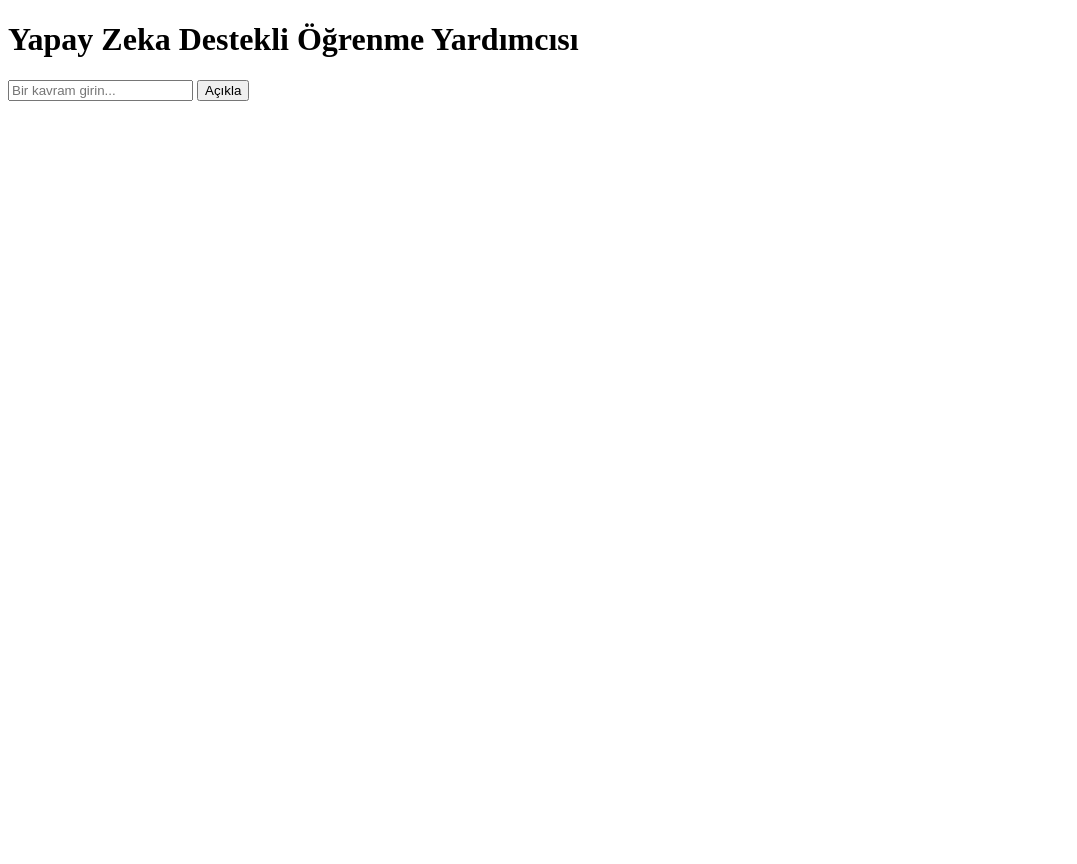
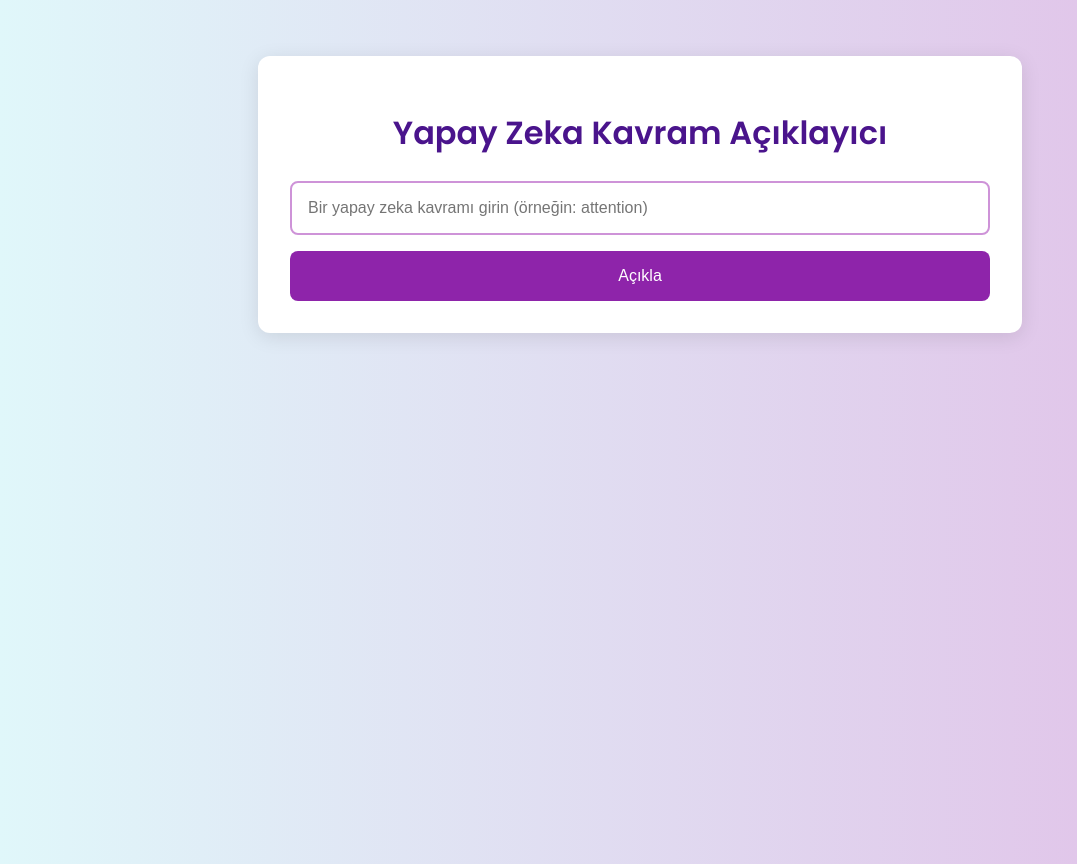
Before and after one commit to zehranozturk/ai-ogrenme-yardimcisi, a FastAPI app: page / in a window 1280 px wide. Shown: the whole page, without its empty margins (0-1077 px from the left). Before the commit the page ends 101 px from the top, so only its background shows below. Run offline with FastAPI, Linux system fonts and the light colour scheme.

Commit message:
Arayüz iyileştirildi

```diff
--- a/templates/index.html
+++ b/templates/index.html
@@ -1,18 +1,87 @@
 <!DOCTYPE html>
-<html>
+<html lang="tr">
 <head>
-    <title>Yeni Nesil Öğrenme - Kavram Açıklayıcı</title>
+    <meta charset="UTF-8">
+    <title>Yapay Zeka Kavram Açıklayıcı</title>
+    <link href="https://fonts.googleapis.com/css2?family=Poppins:wght@400;600&display=swap" rel="stylesheet">
+    <style>
+        body {
+            font-family: 'Poppins', sans-serif;
+            background: linear-gradient(to right, #e0f7fa, #e1bee7);
+            display: flex;
+            justify-content: center;
+            align-items: flex-start;
+            min-height: 100vh;
+            padding-top: 3rem;
+        }
+        .container {
+            background-color: white;
+            padding: 2rem;
+            border-radius: 12px;
+            box-shadow: 0 4px 20px rgba(0, 0, 0, 0.1);
+            max-width: 700px;
+            width: 100%;
+        }
+        h1 {
+            text-align: center;
+            color: #4a148c;
+            margin-bottom: 1.5rem;
+        }
+        form {
+            display: flex;
+            gap: 1rem;
+            flex-direction: column;
+        }
+        input[type="text"] {
+            padding: 1rem;
+            font-size: 1rem;
+            border: 2px solid #ce93d8;
+            border-radius: 8px;
+            outline: none;
+        }
+        input[type="text"]:focus {
+            border-color: #8e24aa;
+        }
+        button {
+            padding: 1rem;
+            font-size: 1rem;
+            background-color: #8e24aa;
+            color: white;
+            border: none;
+            border-radius: 8px;
+            cursor: pointer;
+            transition: background-color 0.3s ease;
+        }
+        button:hover {
+            background-color: #6a1b9a;
+        }
+        .result {
+            margin-top: 2rem;
+            background: #f3e5f5;
+            padding: 1.5rem;
+            border-radius: 10px;
+            border: 1px solid #d1c4e9;
+        }
+        .result h3 {
+            margin-top: 0;
+            color: #6a1b9a;
+        }
+    </style>
 </head>
 <body>
-    <h1>Yapay Zeka Destekli Öğrenme Yardımcısı</h1>
-    <form method="post" action="/explain">
-        <input type="text" name="term" placeholder="Bir kavram girin..." required>
-        <button type="submit">Açıkla</button>
-    </form>
+    <div class="container">
+        <h1>Yapay Zeka Kavram Açıklayıcı</h1>
+        <form method="post" action="/explain">
+            <input type="text" name="term" placeholder="Bir yapay zeka kavramı girin (örneğin: attention)" required>
+            <button type="submit">Açıkla</button>
+        </form>
 
-    {% if term %}
-        <h2>{{ term }}</h2>
-        <p>{{ explanation }}</p>
-    {% endif %}
+        {% if explanation %}
+        <div class="result">
+            <h3>Açıklama:</h3>
+            <p>{{ explanation }}</p>
+        </div>
+        {% endif %}
+    </div>
 </body>
 </html>
```
Also changed, not shown: app/main.py (line endings or trailing spaces).
